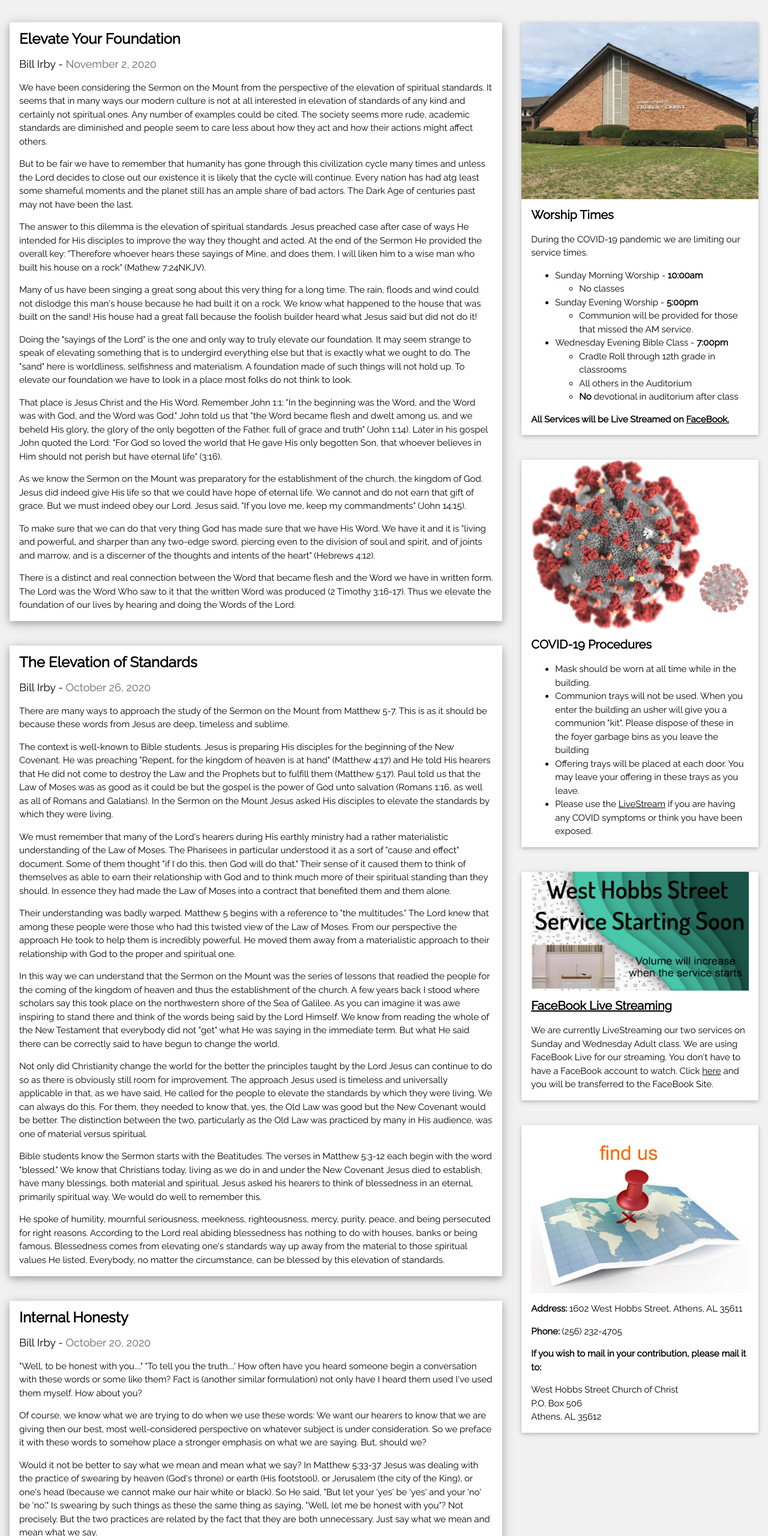
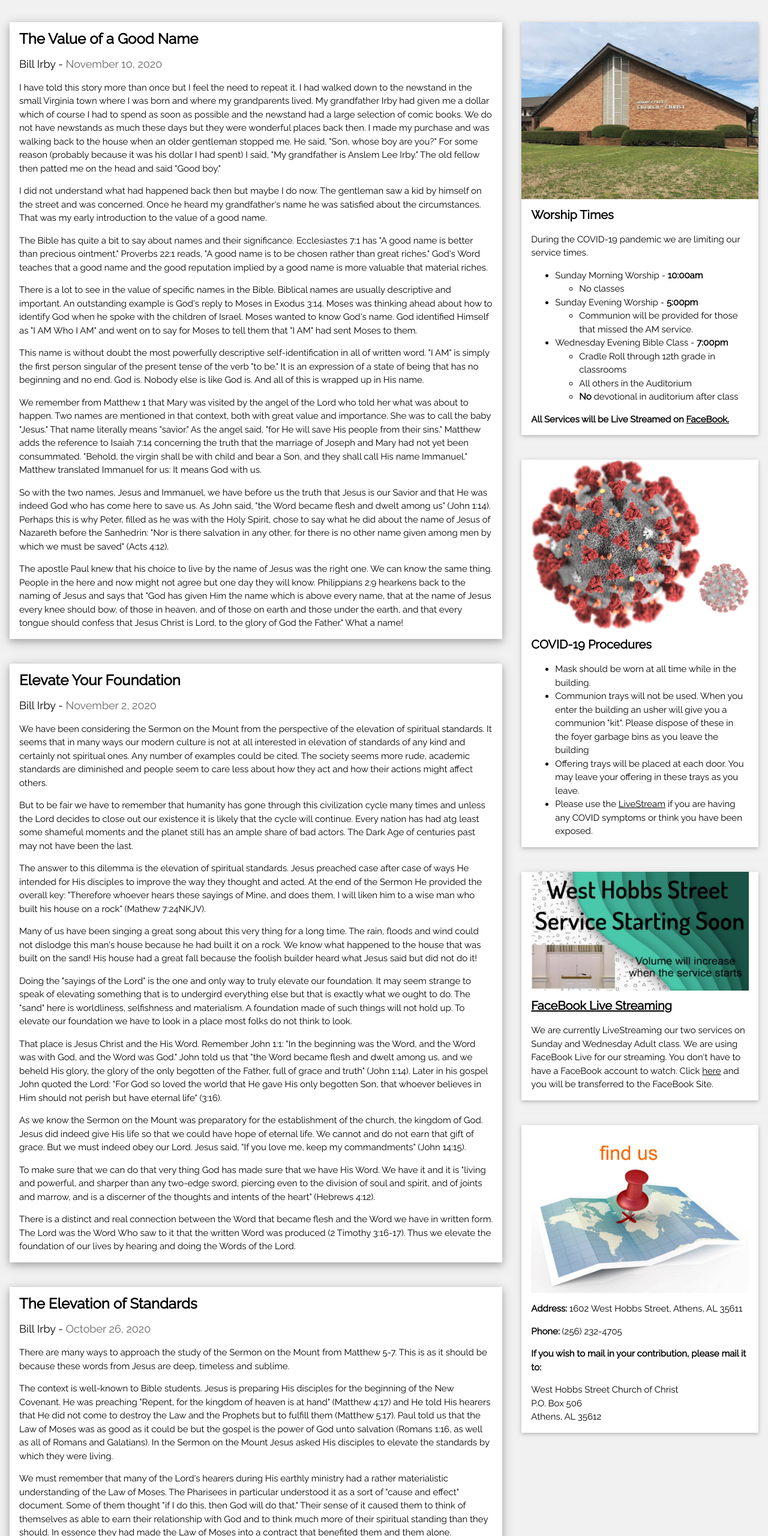
Before and after one commit to aubie1983/digitial-eagle, a website: page index.html in a window 1280 px wide. Shown: the part 160-2720 px from the top of the page at 60% size. Drawn offline with nearby package versions, Linux system fonts and the light colour scheme; files whose address does not match are found by name.

Commit message:
Added Nov 10, Article
Added Nov 10 Article

```diff
--- a/index.html
+++ b/index.html
@@ -26,6 +26,26 @@ and is wrapped around the whole page content, except for the footer in this exam
         <!-- ALL Blog Blog Entry Start -->
         <div class="w3-col l8 s12">
 
+
+            <!-- Blog Entry Start -->
+            <div class="w3-card-4 w3-margin w3-white">
+                <!--   <img src="/w3images/woods.jpg" alt="Nature" style="width:100%"> -->
+                <div class="w3-container">
+                    <h3><b>The Value of a Good Name</b></h3>
+                    <h5>Bill Irby - <span class="w3-opacity">November 10, 2020</span></h5>
+                    <p>I have told this story more than once but I feel the need to repeat it. I had walked down to the newstand in the small Virginia town where I was born and where my grandparents lived. My grandfather Irby had given me a dollar which of course I had to spend as soon as possible and the newstand had a large selection of comic books. We do not have newstands as much these days but they were wonderful places back then. I made my purchase and was walking back to the house when an older gentleman stopped me. He said, "Son, whose boy are you?" For some reason (probably because it was his dollar I had spent) I said, "My grandfather is Anslem Lee Irby." The old fellow then patted me on the head and said "Good boy."</p>
+                    <p>I did not understand what had happened back then but maybe I do now. The gentleman saw a kid by himself on the street and was concerned. Once he heard my grandfather's name he was satisfied about the circumstances. That was my early introduction to the value of a good name.</p>
+                    <p>The Bible has quite a bit to say about names and their significance. Ecclesiastes 7:1 has "A good name is better than precious ointment." Proverbs 22:1 reads, "A good name is to be chosen rather than great riches." God's Word teaches that a good name and the good reputation implied by a good name is more valuable that material riches.</p>
+                    <p>There is a lot to see in the value of specific names in the Bible. Biblical names are usually descriptive and important. An outstanding example is God's reply to Moses in Exodus 3:14. Moses was thinking ahead about how to identify God when he spoke with the children of Israel. Moses wanted to know God's name. God identified Himself as "I AM Who I AM" and went on to say for Moses to tell them that "I AM" had sent Moses to them.</p>
+                    <p>This name is without doubt the most powerfully descriptive self-identification in all of written word. "I AM" is simply the first person singular of the present tense of the verb "to be." It is an expression of a state of being that has no beginning and no end. God is. Nobody else is like God is. And all of this is wrapped up in His name.</p>
+                    <p>We remember from Matthew 1 that Mary was visited by the angel of the Lord who told her what was about to happen. Two names are mentioned in that context, both with great value and importance. She was to call the baby "Jesus." That name literally means "savior." As the angel said, "for He will save His people from their sins." Matthew adds the reference to Isaiah 7:14 concerning the truth that the marriage of Joseph and Mary had not yet been consummated. "Behold, the virgin shall be with child and bear a Son, and they shall call His name Immanuel." Matthew translated Immanuel for us: It means God with us.</p>
+                    <p>So with the two names, Jesus and Immanuel, we have before us the  truth that Jesus is our Savior and that He was indeed God who has come here to save us. As John said, "the Word became flesh and dwelt among us" (John 1:14). Perhaps this is why Peter, filled as he was with the Holy Spirit, chose to say what he did about the name of Jesus of Nazareth before the Sanhedrin: "Nor is there salvation in any other, for there is no other name given among men by which we must be saved" (Acts 4:12).</p>
+                    <p>The apostle Paul knew that his choice to live by the name of Jesus was the right one. We can know the same thing. People in the here and now might not agree but one day they will know. Philippians 2:9 hearkens back to the naming of Jesus and says that "God has given Him the name which is above every name, that at the name of Jesus every knee should bow, of those in heaven, and of those on earth and those under the earth, and that every tongue should confess that Jesus Christ is Lord, to the glory of God the Father." What a name!</p>
+
+                </div>
+            </div>
+            <hr>
+            <!-- Blog Entry End -->
             <!-- Blog Entry Start -->
             <div class="w3-card-4 w3-margin w3-white">
                 <div class="w3-container">
@@ -59,26 +79,6 @@ and is wrapped around the whole page content, except for the footer in this exam
                     <p>Not only did Christianity change the world for the better the principles taught by the Lord Jesus can continue to do so as there is obviously still room for improvement. The approach Jesus used is timeless and universally applicable in that, as we have said, He called for the people to elevate the standards by which they were living. We can always do this. For them, they needed to know that, yes, the Old Law was good but the New Covenant would be better. The distinction between the two, particularly as the Old Law was practiced by many in His audience, was one of material versus spiritual.</p>
                     <p>Bible students know the Sermon starts with the Beatitudes. The verses in Matthew 5:3-12 each begin with the word "blessed." We know that Christians today, living as we do in and under the New Covenant Jesus died to establish, have many blessings, both material and spiritual. Jesus asked his hearers to think of blessedness in an eternal, primarily spiritual way. We would do well to remember this.</p>
                     <p>He spoke of humility, mournful seriousness, meekness, righteousness, mercy, purity, peace, and being persecuted for right reasons. According to the Lord real abiding blessedness has nothing to do with houses, banks or being famous. Blessedness comes from elevating one's standards way up away from the material to those spiritual values He listed. Everybody, no matter the circumstance, can be blessed by this elevation of standards.</p>
-
-                </div>
-            </div>
-            <hr>
-            <!-- Blog Entry End -->
-            <!-- Blog Entry Start -->
-            <div class="w3-card-4 w3-margin w3-white">
-                <!--   <img src="/w3images/woods.jpg" alt="Nature" style="width:100%"> -->
-                <div class="w3-container">
-                    <h3><b>Internal Honesty</b></h3>
-                    <h5>Bill Irby - <span class="w3-opacity">October 20, 2020</span></h5>
-                    <p>"Well, to be honest with you...." "To tell you the truth....' How often have you heard someone begin a conversation with these words or some like them? Fact is (another similar formulation) not only have I heard them used I've used them myself. How about you?</p>
-                    <p>Of course, we know what we are trying to do when we use these words: We want our hearers to know that we are giving then our best, most well-considered perspective on whatever subject is under consideration. So we preface it with these words to somehow place a stronger emphasis on what we are saying. But, should we?</p>
-                    <p>Would it not be better to say what we mean and mean what we say? In Matthew 5:33-37 Jesus was dealing with the practice of swearing by heaven (God's throne) or earth (His footstool), or Jerusalem (the city of the King), or one's head (because we cannot make our hair white or black). So He said, "But let your 'yes' be 'yes' and your 'no' be 'no'." Is swearing by such things as these the same thing as saying, "Well, let me be honest with you"? Not precisely. But the two practices are related by the fact that they are both unnecessary. Just say what we mean and mean what we say.</p>
-                    <p>The context of Matthew 5 is important here. Jesus is contrasting a number of elements of the way the Jews of the first century observed the Law of Moses with the way things would soon be under the New Covenant. Those men and women were of the strong opinion that they were doing just what God wanted them to do. That they were not is seen in that most of them did not see that Jesus fit all the prophetic qualifications to be the Christ, the Son of God. Peter saw it (Matthew 16:18) as did others of the righteous remnant who were avidly following and listening to the Lord.</p>
-                    <p>But many in the religious establishment of Jerusalem did not. This section of Scripture is but one example. Instead of just saying what they meant in dealing with each other, the practice was to "ramp up" the importance of  what was said by dressing it up with an oath. The idea was that they did not really need to tell the whole truth if they did not attach an oath to what was said. It was like when kids say "I had my fingers crossed" or when grown folks say "I swear on a stack of Bibles."</p>
-                    <p>The Lord's instruction is simple and powerful: just let your "yes" be "yes" and your "no" be "no." Jesus is certainly not saying that we should not explain what we say. No. His words here do demand that we be honest from the inside out.</p>
-                    <p>Communication is destroyed when someone has an agenda that they keep hidden. If, for example, someone wants more than anything to be well thought of they will organize their conversation to reflect positively on themselves. Proverbs says that "As iron sharpens iron, so a man sharpens the countenance of his friend" (Proverbs 27:17). The doctor is really your friend when he tells you that you are obese and the preacher is your friend when he tells you that you are sinning. To do otherwise is to sugarcoat the truth.</p>
-                    <p>All of this requires internal honesty. We must admit to ourselves what is going on inside our minds. This is what Paul did in all of his letters, most famously in Romans 7. Paul was brutally honest about himself and it jumps out at us. He was honest about his shortcomings but he also knew with absolute certainty that God would deliver him through the sacrifice of Jesus His Son.</p>
-                    <p>When we let our yes be yes and no be no we reveal the honesty within us. And, like Paul, we can thank God for His grace when we realize that there are things within us that still need work.</p>
 
                 </div>
             </div>
```
